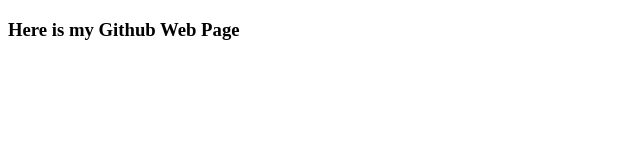
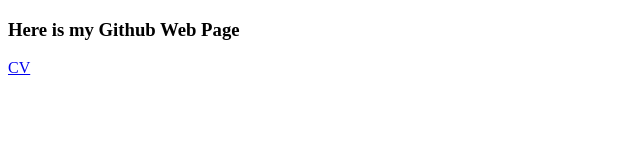
Before and after one commit to qamarfj/qamarfj.github.io, a plain HTML site: page index.html in a window 1280 px wide. Shown: the full height of the page, 0-640 px from the left. Drawn offline with Linux system fonts and the light colour scheme.

Commit message:
link added

```diff
--- a/index.html
+++ b/index.html
@@ -7,5 +7,6 @@
 </head>
 <body>
     <h3>Here is my Github Web Page</h3>
+    <a href="https://github.com/qamarfj/hyf-homework/blob/master/html-css/week1/cv.html">CV</a>
 </body>
 </html>
```
